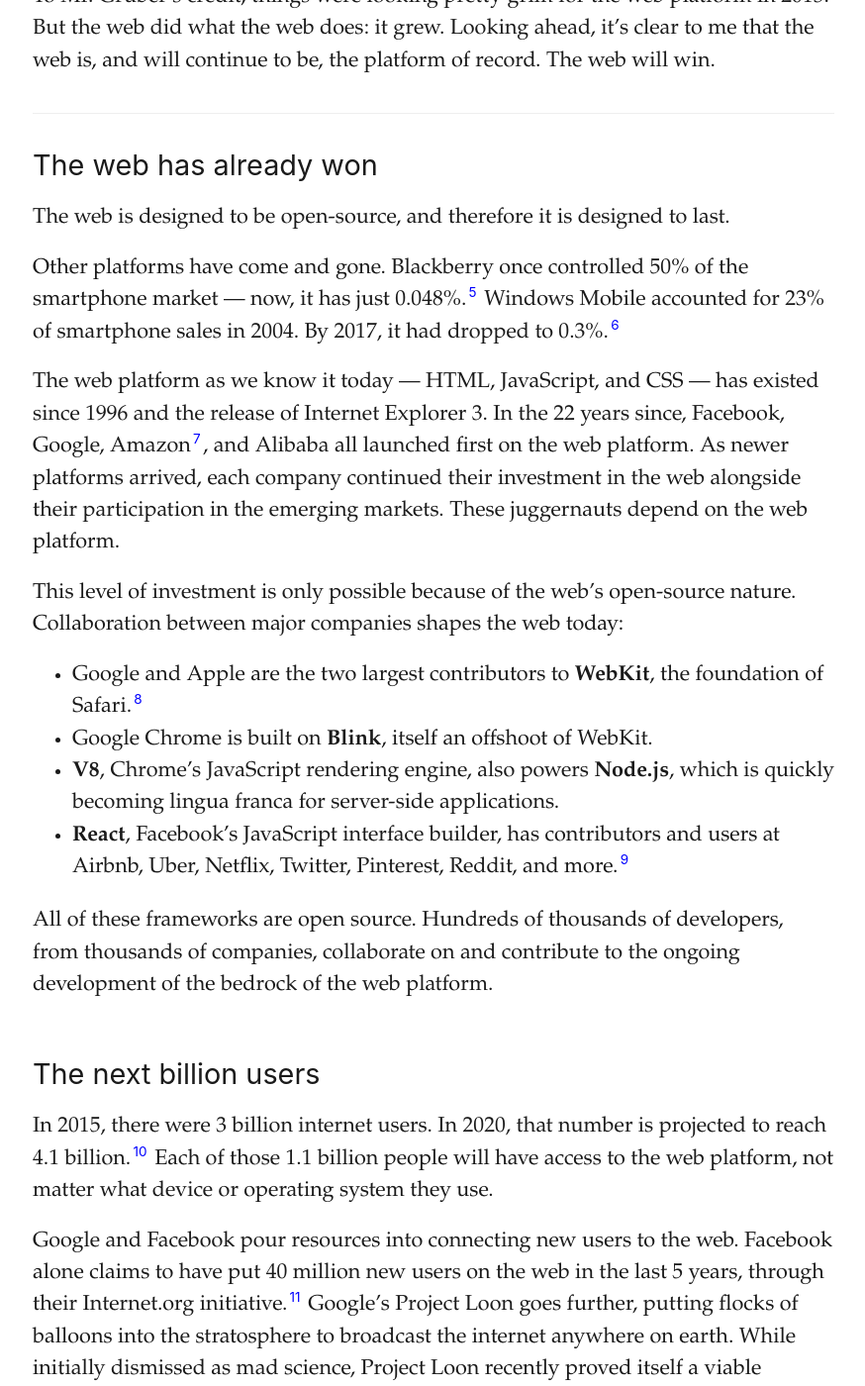
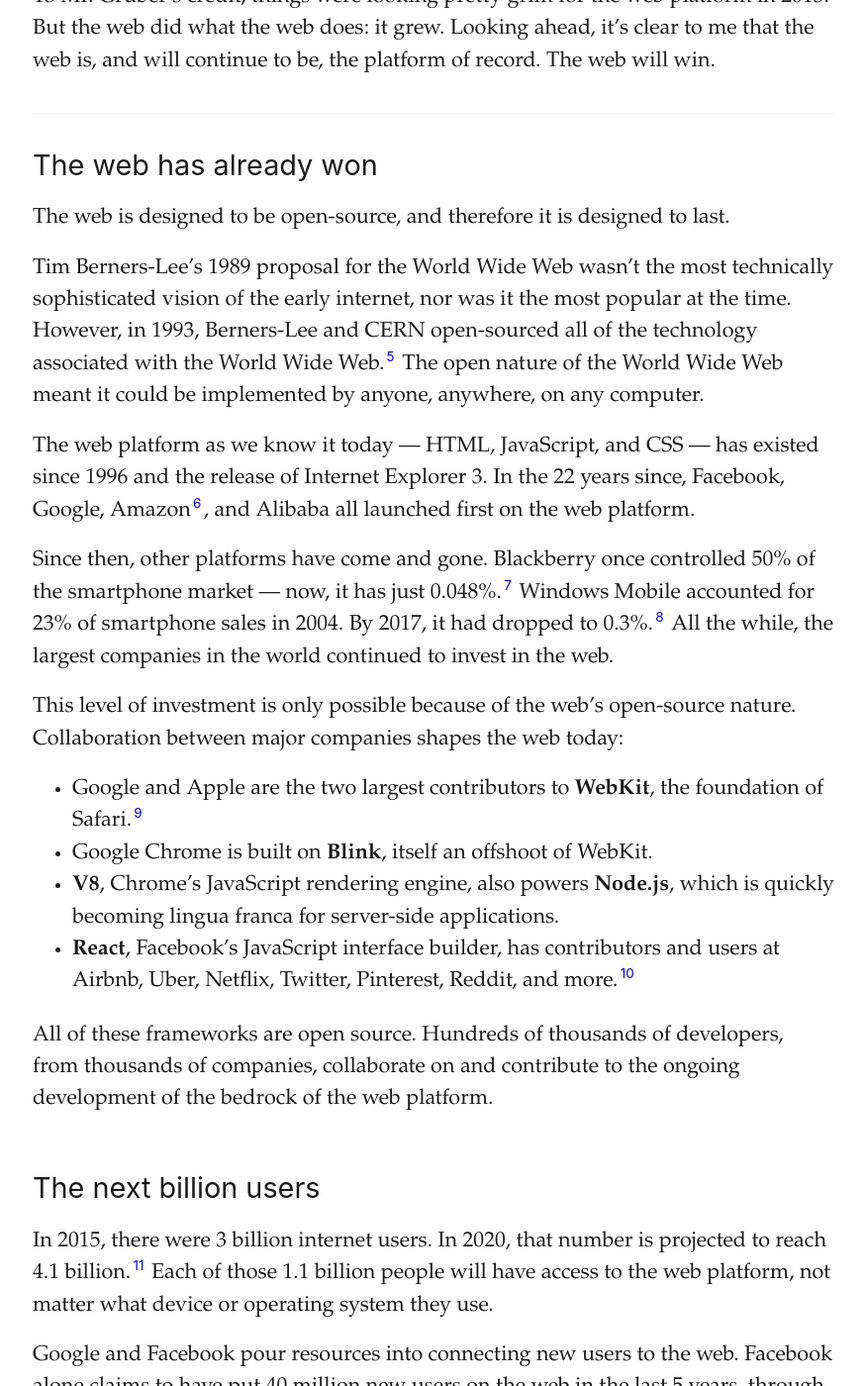
Before and after one commit to ilikescience/ilikescience.github.io, a Jekyll site: the page built from _posts/2018-01-06-web-platform.markdown, in a window 1280 px wide and 1400 px high, scrolled down 900 px. Shown: the whole window at 99% size, without its empty margins (93-967 px from the left). Built offline with Jekyll 4.4.1, drawn with Linux system fonts in a browser that asks for light colours; some web fonts are replaced; our own code applies the rules of GitHub Pages for plain Markdown files; some of the changed lines change nothing that is shown; some of the changed text lies outside the part shown.

Commit message:
add content to web platform

```diff
--- a/_posts/2018-01-06-web-platform.markdown
+++ b/_posts/2018-01-06-web-platform.markdown
@@ -22,30 +22,32 @@
 
 The web is designed to be open-source, and therefore it is designed to last.
 
-Other platforms have come and gone. Blackberry once controlled 50% of the smartphone market — now, it has just 0.048%.[^5] Windows Mobile accounted for 23% of smartphone sales in 2004. By 2017, it had dropped to 0.3%.[^6]
+Tim Berners-Lee's 1989 proposal for the World Wide Web wasn't the most technically sophisticated vision of the early internet, nor was it the most popular at the time. However, in 1993, Berners-Lee and CERN open-sourced all of the technology associated with the World Wide Web.[^5] The open nature of the World Wide Web meant it could be implemented by anyone, anywhere, on any computer.
 
-The web platform as we know it today — HTML, JavaScript, and CSS — has existed since 1996 and the release of Internet Explorer 3. In the 22 years since, Facebook, Google, Amazon[^7], and Alibaba all launched first on the web platform. As newer platforms arrived, each company continued their investment in the web alongside their participation in the emerging markets. These juggernauts depend on the web platform.
+The web platform as we know it today — HTML, JavaScript, and CSS — has existed since 1996 and the release of Internet Explorer 3. In the 22 years since, Facebook, Google, Amazon[^8], and Alibaba all launched first on the web platform.
+
+Since then, other platforms have come and gone. Blackberry once controlled 50% of the smartphone market — now, it has just 0.048%.[^6] Windows Mobile accounted for 23% of smartphone sales in 2004. By 2017, it had dropped to 0.3%.[^7] All the while, the largest companies in the world continued to invest in the web.
 
 This level of investment is only possible because of the web’s open-source nature. Collaboration between major companies shapes the web today:
 
-- Google and Apple are the two largest contributors to **WebKit**, the foundation of Safari.[^8]
+- Google and Apple are the two largest contributors to **WebKit**, the foundation of Safari.[^9]
 - Google Chrome is built on **Blink**, itself an offshoot of WebKit.
 - **V8**, Chrome’s JavaScript rendering engine, also powers **Node.js**, which is quickly becoming lingua franca for server-side applications.
-- **React**, Facebook’s JavaScript interface builder, has contributors and users at Airbnb, Uber, Netflix, Twitter, Pinterest, Reddit, and more.[^9]
+- **React**, Facebook’s JavaScript interface builder, has contributors and users at Airbnb, Uber, Netflix, Twitter, Pinterest, Reddit, and more.[^10]
 
 All of these frameworks are open source. Hundreds of thousands of developers, from thousands of companies, collaborate on and contribute to the ongoing development of the bedrock of the web platform.
 
 ## The next billion users
 
-In 2015, there were 3 billion internet users. In 2020, that number is projected to reach 4.1 billion.[^10] Each of those 1.1 billion people will have access to the web platform, not matter what device or operating system they use.
+In 2015, there were 3 billion internet users. In 2020, that number is projected to reach 4.1 billion.[^11] Each of those 1.1 billion people will have access to the web platform, not matter what device or operating system they use.
 
-Google and Facebook pour resources into connecting new users to the web. Facebook alone claims to have put 40 million new users on the web in the last 5 years, through their Internet.org initiative.[^11] Google’s Project Loon goes further, putting flocks of balloons into the stratosphere to broadcast the internet anywhere on earth. While initially dismissed as mad science, Project Loon recently proved itself a viable technology by providing internet access to 100,000 Puerto Ricans after Hurricane Maria destroyed the island’s data infrastructure.[^12]
+Google and Facebook pour resources into connecting new users to the web. Facebook alone claims to have put 40 million new users on the web in the last 5 years, through their Internet.org initiative.[^12] Google’s Project Loon goes further, putting flocks of balloons into the stratosphere to broadcast the internet anywhere on earth. While initially dismissed as mad science, Project Loon recently proved itself a viable technology by providing internet access to 100,000 Puerto Ricans after Hurricane Maria destroyed the island’s data infrastructure.[^13]
 
 Providing rich experiences to new internet users through the web platform has proven valuable to the world’s largest companies:
 
--  Alibaba **increased conversions from web 76%** by building a web app. Their monthly active users subsequently increased 14% on iOS and 30% on Android.[^13]
--  BookMyShow, India’s largest ticketing firm, increased conversions 80% by launching a web app. It boasts a load time of just **4 seconds on a 2G network.**[^14]
--  Twitter now sends all of its mobile web traffic through a web app called Twitter Lite. Twitter Lite weighs in at **600KB**, compared to the 23MB load of the native Android app. Its introduction came with a **65% increase in pages-per-session**, along with a **75% increase in tweets sent.**[^15]
+-  Alibaba **increased conversions from web 76%** by building a web app. Their monthly active users subsequently increased 14% on iOS and 30% on Android.[^14]
+-  BookMyShow, India’s largest ticketing firm, increased conversions 80% by launching a web app. It boasts a load time of just **4 seconds on a 2G network.**[^15]
+-  Twitter now sends all of its mobile web traffic through a web app called Twitter Lite. Twitter Lite weighs in at **600KB**, compared to the 23MB load of the native Android app. Its introduction came with a **65% increase in pages-per-session**, along with a **75% increase in tweets sent.**[^16]
 
 For these companies, optimizing for new internet users by building on the web platform has paid significant dividends.
 
@@ -53,16 +55,16 @@
 
 Back to John Gruber’s argument: “The best possible interface [is] going to be a native app.” In 2013, that might have been true; in 2018, it’s questionable. The web platform has quietly evolved to match, if not surpass, the capabilities of native apps.
 
-**Progressive Web Apps** are one of the most exciting developments of the web platform in the last 10 years.[^16] PWAs work with low internet connectivity, or no internet connectivity at all. They have access to device hardware like the camera and accelerometer, enabling native functionality. Some platforms — notably Android — make no distinction between native apps and PWAs.
+**Progressive Web Apps** are one of the most exciting developments of the web platform in the last 10 years.[^17] PWAs work with low internet connectivity, or no internet connectivity at all. They have access to device hardware like the camera and accelerometer, enabling native functionality. Some platforms — notably Android — make no distinction between native apps and PWAs.
 
-**WebGL** is a web API that allows developers to render 2d and 3d graphics without any additional plugins. With WebGL 1.0 implemented in every major browser, web apps can use the same hardware as native apps to create rich visual experiences. Autodesk recently ported all of their flagship applications to web apps using WebGL, including industry standard AutoCAD.[^17] Figma, a new design application, runs entirely in the browser. It performs equally to or better than its competitors, Sketch, Illustrator, and Adobe XD.
+**WebGL** is a web API that allows developers to render 2d and 3d graphics without any additional plugins. With WebGL 1.0 implemented in every major browser, web apps can use the same hardware as native apps to create rich visual experiences. Autodesk recently ported all of their flagship applications to web apps using WebGL, including industry standard AutoCAD.[^18] Figma, a new design application, runs entirely in the browser. It performs equally to or better than its competitors, Sketch, Illustrator, and Adobe XD.
 
-**WebAssembly** is a relatively new concept, but it promises to revolutionize how web applications are built. In a nutshell, WebAssembly allows developers to run code in an extremely high-performance and high-security environment, all inside a browser[^18]. Additionally, code written in C++ can be efficiently and automatically translated into WebAssembly; apps written for native platforms can be easily converted and distributed on the web platform.[^19]
+**WebAssembly** is a relatively new concept, but it promises to revolutionize how web applications are built. In a nutshell, WebAssembly allows developers to run code in an extremely high-performance and high-security environment, all inside a browser[^19]. Additionally, code written in C++ can be efficiently and automatically translated into WebAssembly; apps written for native platforms can be easily converted and distributed on the web platform.[^20]
 
 **React Native and Electron** are two examples of  how web platform technology is invading other platforms:
 
 - React Native is an extension of Facebook’s React library. It allows developers to write a single code base (in Javascript), and compile to other native platforms (like Objective C and Java).
-- Electron, on the other hand, runs web platform code _inside_ desktop platforms, hooking into low-level functionality to run efficiently.[^20]
+- Electron, on the other hand, runs web platform code _inside_ desktop platforms, hooking into low-level functionality to run efficiently.[^21]
 
 ---
 
@@ -82,34 +84,36 @@
 
 [^4]: <https://daringfireball.net/2013/04/web_apps_native_apps>
 
-[^5]: <http://nymag.com/selectall/2017/02/blackberrys-global-market-share-is-now-0-0.html>
+[^5]: <https://www.inverse.com/article/14959-celebrating-23-years-of-the-www-how-tim-berners-lee-open-sourced-the-internet>
 
-[^6]: <https://adtmag.com/articles/2017/02/16/windows-mobile.aspx>
+[^6]: <http://nymag.com/selectall/2017/02/blackberrys-global-market-share-is-now-0-0.html>
 
-[^7]: Amazon, in fact, existed before CSS (but not Javascript).
+[^7]: <https://adtmag.com/articles/2017/02/16/windows-mobile.aspx>
 
-[^8]: <http://appleinsider.com/articles/13/02/11/apple-google-nearly-tied-as-top-contributors-to-webkit-as-adoption-expands>
+[^8]: Amazon, in fact, existed before CSS (but not Javascript).
 
-[^9]: <https://github.com/facebook/react/wiki/Sites-Using-React>
+[^9]: <http://appleinsider.com/articles/13/02/11/apple-google-nearly-tied-as-top-contributors-to-webkit-as-adoption-expands>
 
-[^10]: <https://www.huffingtonpost.com/john-garrity/internet-user-growth-over_b_10603196.html>
+[^10]: <https://github.com/facebook/react/wiki/Sites-Using-React>
 
-[^11]: <https://techcrunch.com/2016/11/02/omnipresent/>
+[^11]: <https://www.huffingtonpost.com/john-garrity/internet-user-growth-over_b_10603196.html>
 
-[^12]: <https://www.engadget.com/2017/11/09/project-loon-delivers-internet-100-000-people-puerto-rico/>
+[^12]: <https://techcrunch.com/2016/11/02/omnipresent/>
 
-[^13]: <https://developers.google.com/web/showcase/2016/alibaba>
+[^13]: <https://www.engadget.com/2017/11/09/project-loon-delivers-internet-100-000-people-puerto-rico/>
 
-[^14]: <https://developers.google.com/web/showcase/2017/bookmyshow>
+[^14]: <https://developers.google.com/web/showcase/2016/alibaba>
 
-[^15]: <https://developers.google.com/web/showcase/2017/twitter>
+[^15]: <https://developers.google.com/web/showcase/2017/bookmyshow>
 
-[^16]: To learn more about progressive web apps, Check out this [excellent Smashing Magazine essay](https://www.smashingmagazine.com/2016/08/a-beginners-guide-to-progressive-web-apps/).
+[^16]: <https://developers.google.com/web/showcase/2017/twitter>
 
-[^17]: <https://www.3dcadworld.com/autodesk-fusion-360-the-future-of-cad-part-1/>
+[^17]: To learn more about progressive web apps, Check out this [excellent Smashing Magazine essay](https://www.smashingmagazine.com/2016/08/a-beginners-guide-to-progressive-web-apps/).
 
-[^18]: A great intro to WebAssembly is [this post by Mozilla](https://blog.mozilla.org/blog/2017/11/13/webassembly-in-browsers/), which coincidentally marks a big milestone in the technology’s development.
+[^18]: <https://www.3dcadworld.com/autodesk-fusion-360-the-future-of-cad-part-1/>
 
-[^19]: Figma switched to WebAssembly to compile their C++ code, resulting in a [3x performance improvement](https://blog.figma.com/webassembly-cut-figmas-load-time-by-3x-76f3f2395164).
+[^19]: A great intro to WebAssembly is [this post by Mozilla](https://blog.mozilla.org/blog/2017/11/13/webassembly-in-browsers/), which coincidentally marks a big milestone in the technology’s development.
 
-[^20]: In fact, modern code editors — the tools developers are using to write all other applications — are being built on the web platform. See [Atom](https://atom.io/) and [VS Code](https://code.visualstudio.com/).
+[^20]: Figma switched to WebAssembly to compile their C++ code, resulting in a [3x performance improvement](https://blog.figma.com/webassembly-cut-figmas-load-time-by-3x-76f3f2395164).
+
+[^21]: In fact, modern code editors — the tools developers are using to write all other applications — are being built on the web platform. See [Atom](https://atom.io/) and [VS Code](https://code.visualstudio.com/).
```
